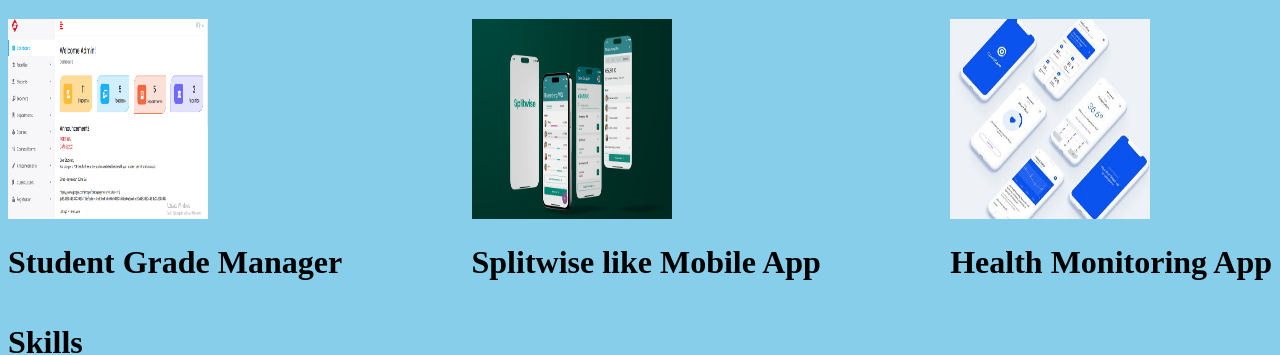
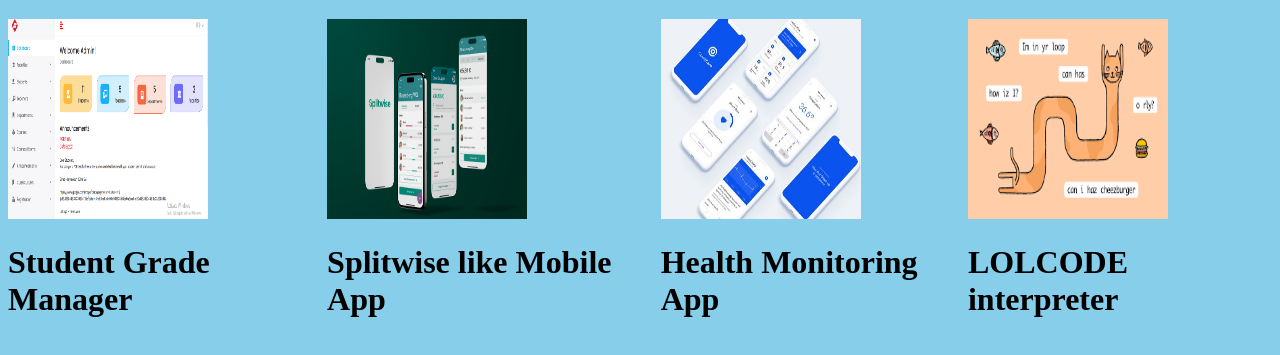
Before and after one commit to bjax20/bjax20.github.io, a plain HTML site: page index.html in a window 1280 px wide. Shown: the part 603-958 px from the top of the page. Drawn offline with Linux system fonts and the light colour scheme.

Commit message:
chore: a new project was added. It is named lolcode interpreter

```diff
--- a/index.html
+++ b/index.html
@@ -46,6 +46,11 @@
             <h1>Health Monitoring App</h1>
         </div>
 
+        <div>
+            <img src="images/project4.png" alt="project4" width="200" height="200">
+            <h1>LOLCODE interpreter</h1>
+        </div>
+
 
     </div>
     <!-- Other info like skills and autobiography -->
```
Also changed, not shown: images/project4.png (added).
